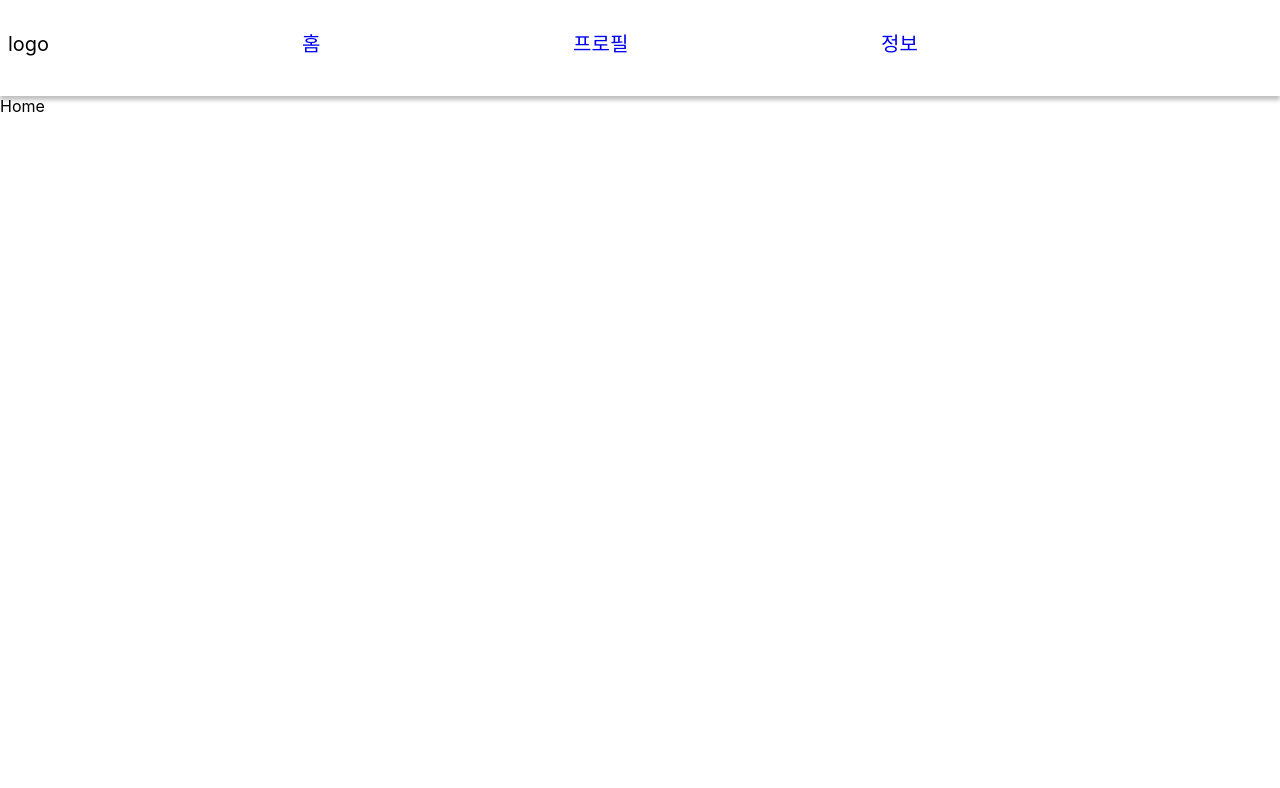
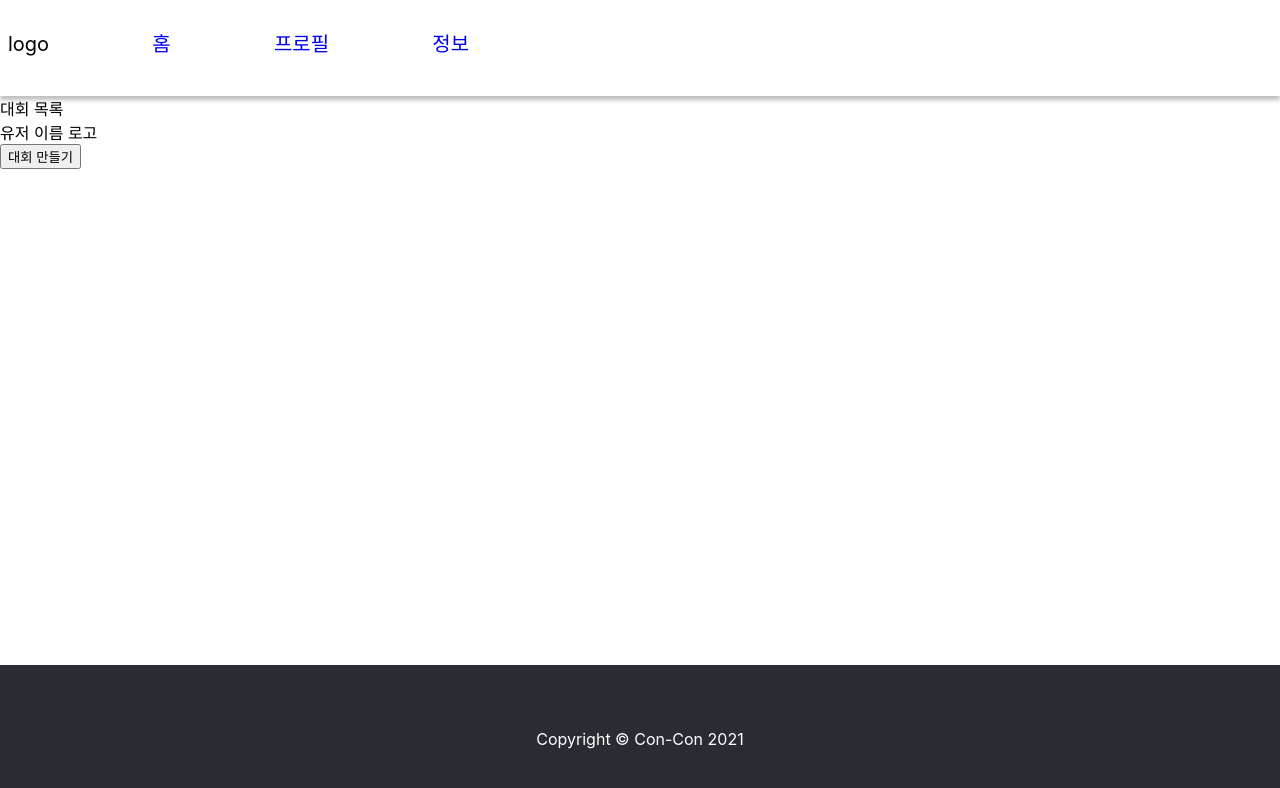
Before and after one commit to ICTProject2021/Con-Con-frontend, a React (Create React App) app: page /home in a window 1280 px wide. Shown: the top 788 px of the page. Built offline with nearby package versions, Linux system fonts and the light colour scheme.

Commit message:
header footer수정

```diff
--- a/package.json
+++ b/package.json
@@ -6,10 +6,12 @@
     "@testing-library/jest-dom": "^5.16.1",
     "@testing-library/react": "^12.1.2",
     "@testing-library/user-event": "^13.5.0",
+    "bootstrap": "^5.1.3",
     "react": "^17.0.2",
     "react-dom": "^17.0.2",
     "react-router-dom": "^5.2.0",
     "react-scripts": "5.0.0",
+    "reactstrap": "^9.0.1",
     "web-vitals": "^2.1.2"
   },
   "scripts": {
--- a/src/App.css
+++ b/src/App.css
@@ -90,6 +90,7 @@
     border-radius: 50px;
     transition: 0.4s;
     display:inline;
+    box-shadow: 0px 4px 5px rgba(0, 0, 0, 0.25);
 }
 .makeacc h3{
      text-decoration: underline;
--- /dev/null
+++ b/src/Home.css
@@ -0,0 +1,48 @@
+html,
+body {
+    margin:0;
+    padding:0;
+    height:100%;
+}
+.home-wrapper{
+    position:relative;
+    min-height:100%;
+}
+.userlogo{
+    float: right;
+}
+.sidebar {
+    background-color: gray;
+    padding: 8px;
+    height: 80px;
+    font-size: 20px;
+    background: #FFFFFF;
+    box-shadow: 0px 4px 4px rgba(0, 0, 0, 0.25);
+    position: sticky;
+}
+.sidebar-item{
+    display: inline-block;
+    margin-left: 5%;
+}
+ul{
+    list-style:none;
+}
+a{
+    text-decoration: none;
+}
+a:hover{
+    text-decoration: underline;
+}
+.main-footer {
+    position:fixed;
+    background: #292C33;
+    color : #fff;
+    width: 100%;
+    height: 135px;
+    bottom: 0;
+    left: 0;
+}
+.copyright{
+    margin-top: 5%;
+    text-align: center;
+}
--- a/src/Sidebar.css
+++ /dev/null
@@ -1,14 +0,0 @@
-.sidebar {
-    background-color: gray;
-    padding: 8px;
-    height: 80px;
-    font-size: 20px;
-    background: #FFFFFF;
-    box-shadow: 0px 4px 4px rgba(0, 0, 0, 0.25);
-    position: sticky;
-    top:0;
-}
-.sidebar-item{
-    display: inline-block;
-    margin-left: 20%;
-}
--- /dev/null
+++ b/src/components/Footer.js
@@ -0,0 +1,15 @@
+import React, { useEffect, useState } from "react";
+const Footer = () => {
+    const thisYear = () => {
+        const year = new Date().getFullYear();
+        return year
+    };
+    return(
+        <div className="main-footer">
+            <p className="copyright">
+            Copyright &copy; Con-Con <span>{thisYear()}</span>
+            </p>
+        </div>
+    )
+}
+export default Footer;
--- /dev/null
+++ b/src/components/Header.js
@@ -0,0 +1,23 @@
+import React from "react";
+import { Link } from "react-router-dom";
+import SidebarItem from "./SidebarItem";
+const Header = () =>{
+    const menus = [
+        {name:"홈",path:"/Home"},
+        {name:"프로필",path:"/Profile"},
+        {name:"정보",path:"/Home"},
+    ]
+    return(
+        <div className="Home-header">
+            <div className="sidebar">
+                <div className="Navbar">
+                    <a>logo</a>
+                    {menus.map((menu,index) =>{
+                        return(<SidebarItem menu={menu} index={index}></SidebarItem>)
+                    })}
+                </div>
+            </div>
+        </div>
+    )
+}
+export default Header;
--- a/src/components/Sidebar.js
+++ /dev/null
@@ -1,20 +0,0 @@
-import React from "react";
-import { Link } from "react-router-dom";
-import SidebarItem from "./SidebarItem";
-import "../Sidebar.css"
-const Sidebar = () =>{
-    const menus = [
-        {name:"홈",path:"/Home"},
-        {name:"프로필",path:"/Profile"},
-        {name:"정보",path:"/Home"}
-    ]
-    return(
-        <div className="sidebar">
-            <>logo</>
-            {menus.map((menu,index) =>{
-                return(<Link to={menu.path} key={index}><SidebarItem menu={menu}></SidebarItem></Link>)
-            })}
-        </div>
-    )
-}
-export default Sidebar;
--- a/src/components/SidebarItem.js
+++ b/src/components/SidebarItem.js
@@ -1,9 +1,11 @@
 import React from "react";
-import "../Sidebar.css"
-const SidebarItem = ({menu}) =>{
+import { Link } from "react-router-dom";
+const SidebarItem = ({menu,index}) =>{
     return(
         <div className="sidebar-item">
-            <p>{menu.name}</p>
+            <ul>
+                <li><Link to={menu.path} key={index}><a><span>{menu.name}</span></a></Link></li>
+            </ul>
         </div>
     )
 }
--- a/src/routes/Home.js
+++ b/src/routes/Home.js
@@ -1,11 +1,20 @@
 import React from "react";
-import Sidebar from "../components/Sidebar";
+import Header from "../components/Header";
+import Footer from "../components/Footer";
+import "../Home.css"
 const Home = () => {
   return(
-    <>
-    <Sidebar/>
-    <>Home</>
-    </>
+    <div className="home-wrapper">
+    <Header/>
+    <div className="home-container">
+      대회 목록
+      <div>
+        <div> 유저 이름 로고</div>
+        <button>대회 만들기</button>
+      </div>
+    </div>
+    <Footer/>
+    </div>
 )
 };
 export default Home;
--- a/src/routes/Profile.js
+++ b/src/routes/Profile.js
@@ -1,10 +1,13 @@
 import React from "react";
-import Sidebar from "../components/Sidebar";
+import Header from "../components/Header";
+import Footer from "../components/Footer"
+
 const Profile = () =>{
     return(
         <>
-        <Sidebar/>
+        <Header/>
         <>Profile</>
+        <Footer/>
         </>
     )
 }
```
Also changed, not shown: 1 other file (tests, documents, lock files or other folders).
